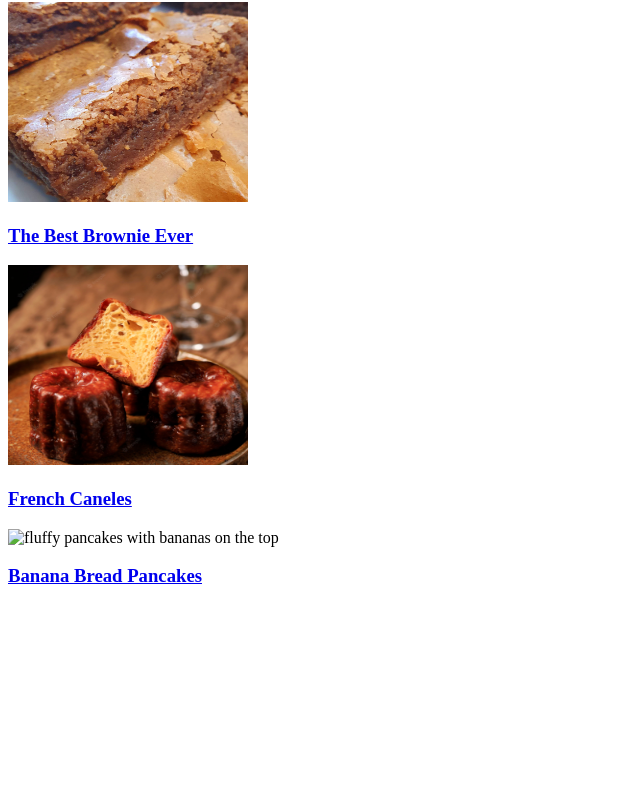
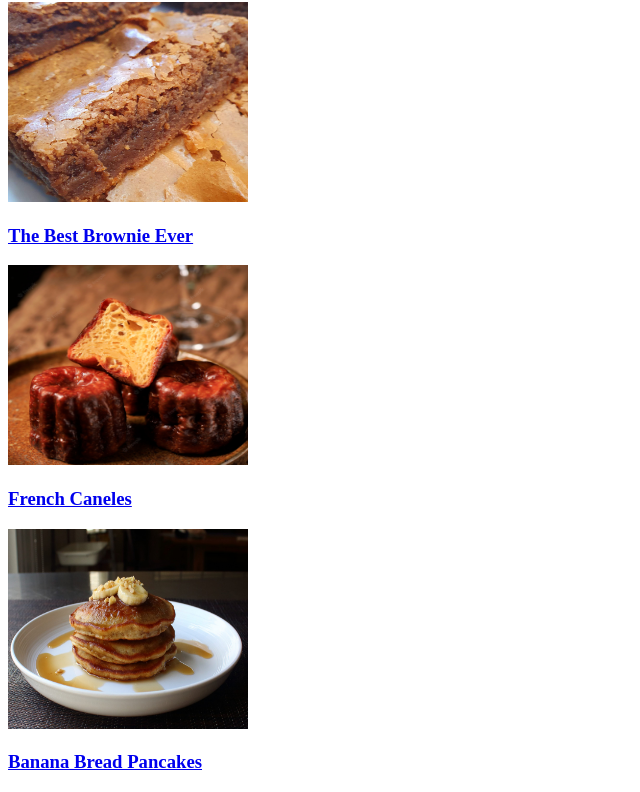
Before and after one commit to Nathylgr/odin-recipes, a plain HTML site: page index.html in a window 1280 px wide. Shown: the part 78-870 px from the top of the page, without its empty margins (0-640 px from the left). Before the commit the page ends 800 px from the top, so only its background shows below. Drawn offline with Linux system fonts and the light colour scheme.

Commit message:
correct spelling

```diff
--- a/index.html
+++ b/index.html
@@ -15,7 +15,7 @@
         alt="caneles and it's moist and custard interior">
         <a href="recipes/canele.html"><h3>French Caneles</h3></a>
 
-        <img src="./images/pancake.jpg" width="240" height="200"
+        <img src="./images/pancakes.jpg" width="240" height="200"
         alt="fluffy pancakes with bananas on the top">
         <a href="recipes/pancakes.html"><h3>Banana Bread Pancakes</h3></a>
     </Body>
```
